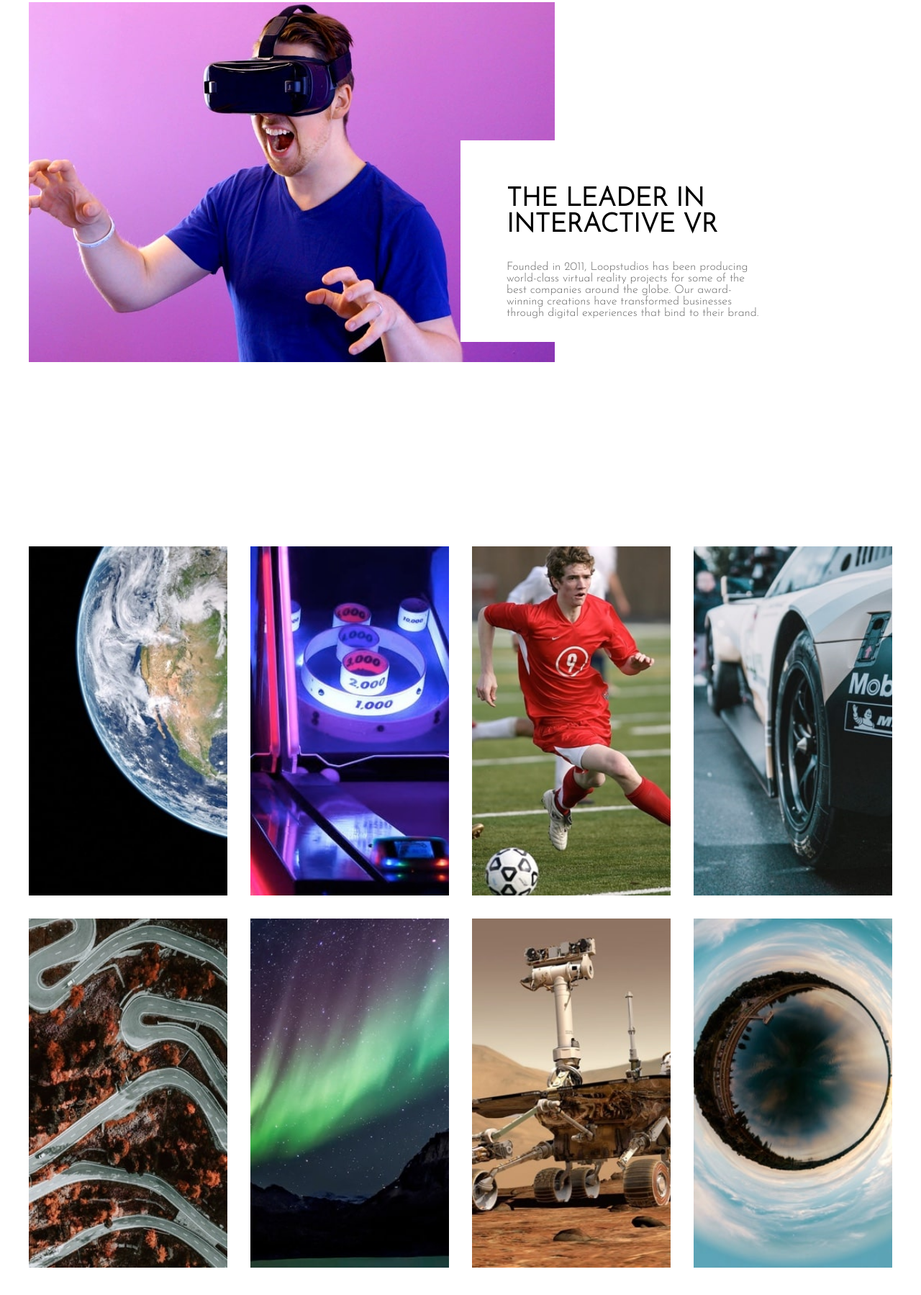
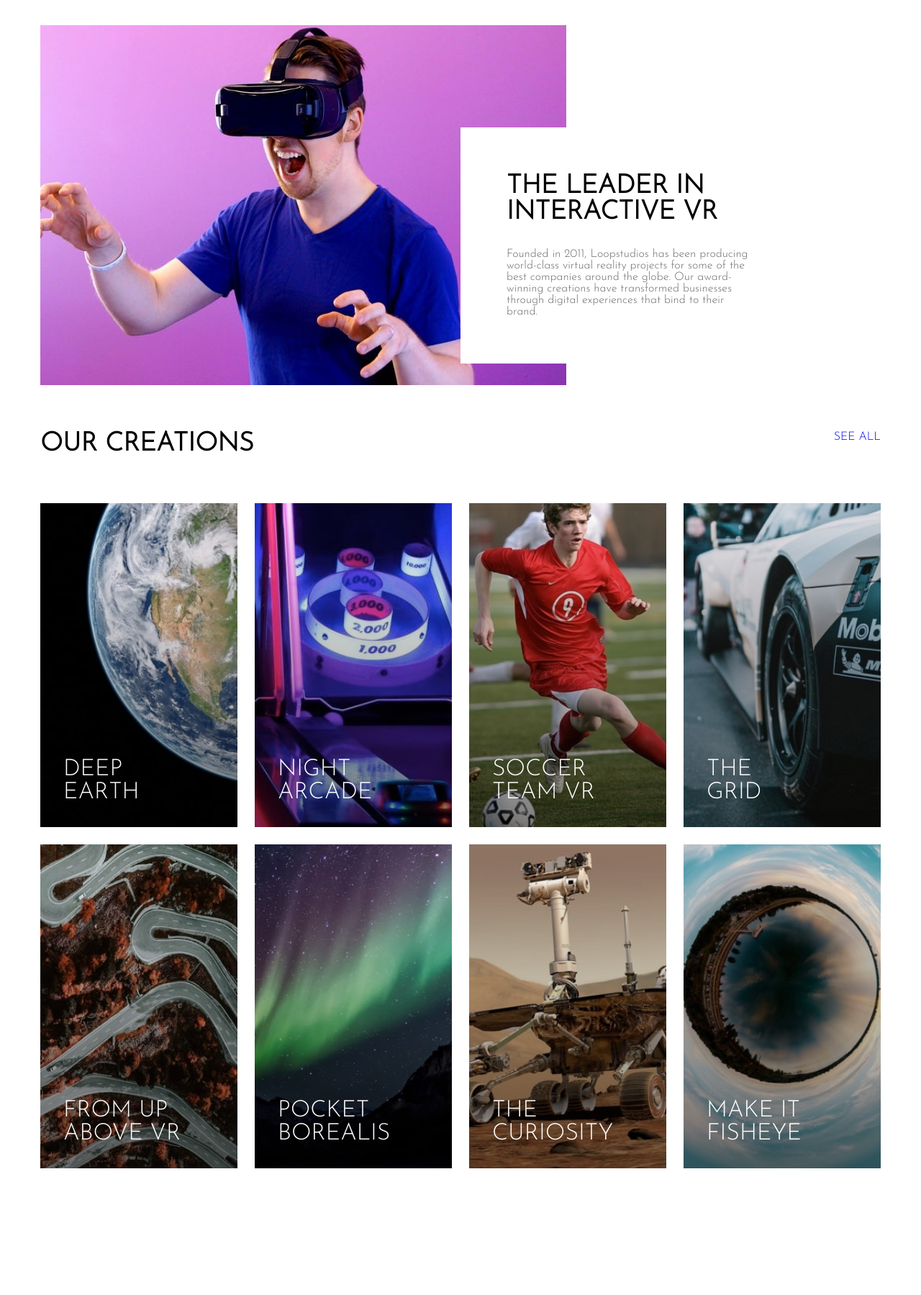
Before and after one commit to brunobarross/Loopstudios, a plain HTML site: page index.html in a window 1280 px wide. Shown: the part 703-2502 px from the top of the page at 72% size. After the commit the page ends 2390 px from the top, so only its background shows below. Drawn offline with Linux system fonts and the light colour scheme.

Commit message:
Add files via upload

```diff
--- a/css/style.css
+++ b/css/style.css
@@ -42,7 +42,13 @@ body {
   background-image: url("../img/image-hero.jpg");
   background-size: cover;
   background-repeat: no-repeat;
-  padding: 32px 0 128px 0;
+  padding: 64px 0 128px 0;
+}
+
+@media (max-width: 739px) {
+  .menu {
+    background-image: url("../img/mobile/image-hero.jpg");
+  }
 }
 
 .menu-container {
@@ -59,7 +65,12 @@ body {
   flex-wrap: wrap;
 }
 
+.nav-menu img {
+  margin-left: 16px;
+}
+
 .nav-menu ul {
+  margin-right: 16px;
   display: flex;
   flex-wrap: wrap;
 }
@@ -75,7 +86,7 @@ body {
   max-width: 600px;
   text-align: left;
   padding: 32px;
-  margin-top: 128px;
+  margin: 128px 16px 0 16px;
 }
 
 .intro h1 {
@@ -85,12 +96,15 @@ body {
   line-height: 1.225em;
 }
 
+/* SEÇÃO 1 */
+
 .secao1 {
   max-width: 1200px;
   margin: 0 auto;
-  padding: 128px 0;
+  padding: 128px 16px 0 16px;
   position: relative;
   display: flex;
+  flex-wrap: wrap;
 }
 
 .image {
@@ -99,9 +113,10 @@ body {
 
 .text {
   display: block;
-  padding: 64px 64px 32px 64px;
+  padding: 64px;
   position: absolute;
-  top: 320px;
+  max-width: 500px;
+  top: 270px;
   left: 600px;
   background-color: var(--normalWhite);
   z-index: 99999;
@@ -109,21 +124,50 @@ body {
 }
 
 .text h2 {
-  max-width: 350px;
+  max-width: 360px;
   font-size: 2.25em;
   color: var(--Black);
 }
 
 .text p {
+  max-width: 350px;
   padding-top: 32px;
-  max-width: 360px;
   color: var(--Very-Dark-Gray);
+}
+
+@media (min-width: 740px) and (max-width: 1120px) {
+  .secao1 {
+    flex-direction: column;
+    justify-content: center;
+    align-content: center;
+  }
+
+  .image {
+    margin: 0 auto;
+    flex: 1;
+  }
+
+  .text {
+    max-width: 400px;
+    padding: 32px;
+    flex: 1;
+    top: 500px;
+    left: 19px;
+  }
+  .text h2 {
+    width: 100%;
+  }
+  .text p {
+    max-width: 100%;
+    padding-top: 16px;
+  }
 }
 
 @media (max-width: 739px) {
   .secao1 {
     flex-direction: column;
     align-items: center;
+    justify-content: center;
     padding: 64px 32px;
   }
 
@@ -144,19 +188,147 @@ body {
   }
 }
 
-.grid-foto {
-  width: 1200px;
+/* GALERIA */
+
+.galeria {
+  max-width: 1200px;
   margin: 0 auto;
+  padding: 64px 16px;
+}
+
+.menu-galeria {
+  display: flex;
+  justify-content: space-between;
+  flex-wrap: wrap;
+  padding-bottom: 64px;
+}
+
+.menu-galeria h1 {
+  font-size: 2.25em;
 }
 
 .grid {
   display: grid;
-  grid-template-columns: repeat(4, 1fr);
-  justify-content: center;
-  grid-gap: 32px;
-  padding: 128px 0;
+  grid-template-columns: repeat(4, minmax(150px, 1fr));
+  grid-gap: 24px;
 }
 
-.item img {
-  width: 300px;
+.item {
+  display: flex;
+  height: 450px;
+  background-repeat: no-repeat;
+  background-size: cover;
+  background-position: center;
+  align-items: flex-end;
+  padding-bottom: 32px;
+  padding-left: 32px;
 }
+
+.item p {
+  color: var(--normalWhite);
+  max-width: 200px;
+  font-size: 2em;
+  text-align: left;
+}
+
+#earth {
+  background-image: linear-gradient(rgba(0, 0, 0, 0), rgba(0, 0, 0, 0.5)),
+    url("../img/image-deep-earth.jpg");
+}
+
+#nightarcade {
+  background-image: linear-gradient(rgba(0, 0, 0, 0), rgba(0, 0, 0, 0.5)),
+    url("../img/image-night-arcade.jpg");
+}
+
+#soccer {
+  background-image: linear-gradient(rgba(0, 0, 0, 0), rgba(0, 0, 0, 0.5)),
+    url("../img/image-soccer-team.jpg");
+}
+
+#grid-racer {
+  background-image: linear-gradient(rgba(0, 0, 0, 0), rgba(0, 0, 0, 0.5)),
+    url("../img/image-grid.jpg");
+}
+
+#above {
+  background-image: linear-gradient(rgba(0, 0, 0, 0), rgba(0, 0, 0, 0.5)),
+    url("../img/image-from-above.jpg");
+}
+
+#pocket {
+  background-image: linear-gradient(rgba(0, 0, 0, 0), rgba(0, 0, 0, 0.5)),
+    url("../img/image-pocket-borealis.jpg");
+}
+
+#curiosity {
+  background-image: linear-gradient(rgba(0, 0, 0, 0), rgba(0, 0, 0, 0.5)),
+    url("../img/image-curiosity.jpg");
+}
+
+#fisheye {
+  background-image: linear-gradient(rgba(0, 0, 0, 0), rgba(0, 0, 0, 0.5)),
+    url("../img/image-fisheye.jpg");
+}
+@media (min-width: 740px) and (max-width: 1120px) {
+  .item p {
+    color: var(--normalWhite);
+    font-size: 1.5em;
+  }
+  .item {
+    padding: 16px;
+  }
+}
+
+@media (max-width: 739px) {
+  .grid {
+    grid-template-columns: 1fr;
+    padding: 0;
+  }
+
+  .item {
+    width: 100%;
+    height: 180px;
+    padding: 0 32px 16px 32px;
+  }
+
+  #earth {
+    background-image: linear-gradient(rgba(0, 0, 0, 0), rgba(0, 0, 0, 0.5)),
+      url("../img/mobile/image-deep-earth.jpg");
+  }
+
+  #nightarcade {
+    background-image: linear-gradient(rgba(0, 0, 0, 0), rgba(0, 0, 0, 0.5)),
+      url("../img/mobile/image-night-arcade.jpg");
+  }
+
+  #soccer {
+    background-image: linear-gradient(rgba(0, 0, 0, 0), rgba(0, 0, 0, 0.5)),
+      url("../img/mobile/image-soccer-team.jpg");
+  }
+
+  #grid-racer {
+    background-image: linear-gradient(rgba(0, 0, 0, 0), rgba(0, 0, 0, 0.5)),
+      url("../img/mobile/image-grid.jpg");
+  }
+
+  #above {
+    background-image: linear-gradient(rgba(0, 0, 0, 0), rgba(0, 0, 0, 0.5)),
+      url("../img/mobile/image-from-above.jpg");
+  }
+
+  #pocket {
+    background-image: linear-gradient(rgba(0, 0, 0, 0), rgba(0, 0, 0, 0.5)),
+      url("../img/mobile/image-pocket-borealis.jpg");
+  }
+
+  #curiosity {
+    background-image: linear-gradient(rgba(0, 0, 0, 0), rgba(0, 0, 0, 0.5)),
+      url("../img/mobile/image-curiosity.jpg");
+  }
+
+  #fisheye {
+    background-image: linear-gradient(rgba(0, 0, 0, 0), rgba(0, 0, 0, 0.5)),
+      url("../img/mobile/image-fisheye.jpg");
+  }
+}
--- a/index.html
+++ b/index.html
@@ -39,35 +39,38 @@
         </div>
     </section>
 
-    <section class="grid-foto">
+    <section class="galeria">
+        <nav class="menu-galeria">
+            <h1>OUR CREATIONS</h1>
+            <a href="#">SEE ALL</a>
+        </nav>
+
             <ul class="grid">
-                <li class="item">
-                    <img src="img/image-deep-earth.jpg">
+                <li class="item" id="earth">
+                    <p>DEEP<br>EARTH</p>
                 </li>
-                <li class="item">
-                    <img src="img/image-night-arcade.jpg">
+                <li class="item" id="nightarcade">
+                    <p>NIGHT ARCADE</p>
                 </li>
-                <li class="item">
-                    <img src="img/image-soccer-team.jpg">
+                <li class="item" id="soccer">
+                    <p>SOCCER TEAM VR</p>
                 </li>
-                <li class="item">
-                    <img src="img/image-grid.jpg">
+                <li class="item" id="grid-racer">
+                    <p>THE<br>GRID</p>
                 </li>
-                <li class="item">
-                    <img src="img/image-from-above.jpg">
+                <li class="item" id="above">
+                    <p>FROM UP ABOVE VR</p>
                 </li>
-                <li class="item">
-                    <img src="img/image-pocket-borealis.jpg">
+                <li class="item" id="pocket">
+                    <p>POCKET BOREALIS</p>
                 </li>
-                <li class="item">
-                    <img src="img/image-curiosity.jpg">
+                <li class="item" id="curiosity">
+                    <p>THE CURIOSITY</p>
                 </li>
-                <li class="item">
-                    <img src="img/image-fisheye.jpg">
+                <li class="item" id="fisheye">
+                    <p>MAKE IT FISHEYE</p>
                 </li>
             </ul>
-
-
     </section>
 
 </body>
```
Also changed, not shown: img/mobile/image-curiosity.jpg (added), img/mobile/image-deep-earth.jpg (added), img/mobile/image-fisheye.jpg (added), img/mobile/image-from-above.jpg (added), img/mobile/image-grid.jpg (added), img/mobile/image-hero.jpg (added), img/mobile/image-interactive.jpg (added), img/mobile/image-night-arcade.jpg (added), img/mobile/image-pocket-borealis.jpg (added), img/mobile/image-soccer-team.jpg (added).
